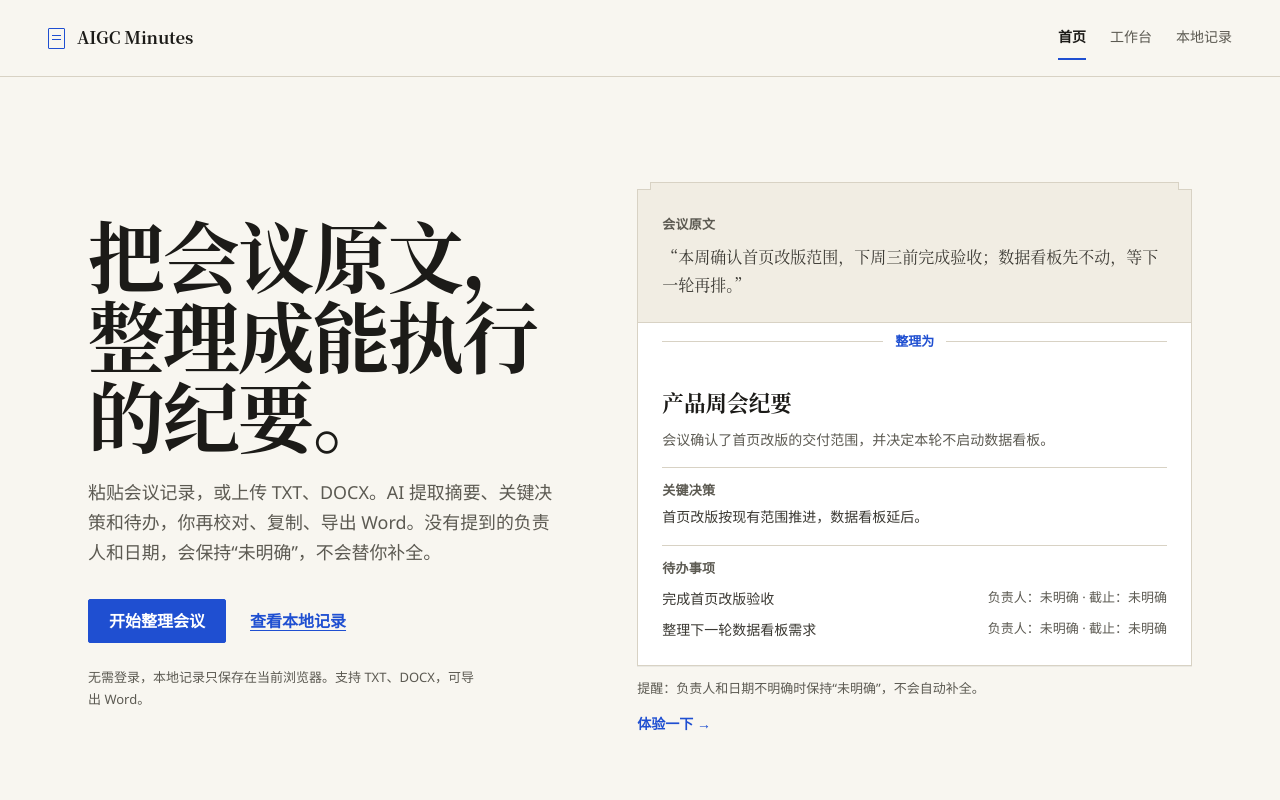
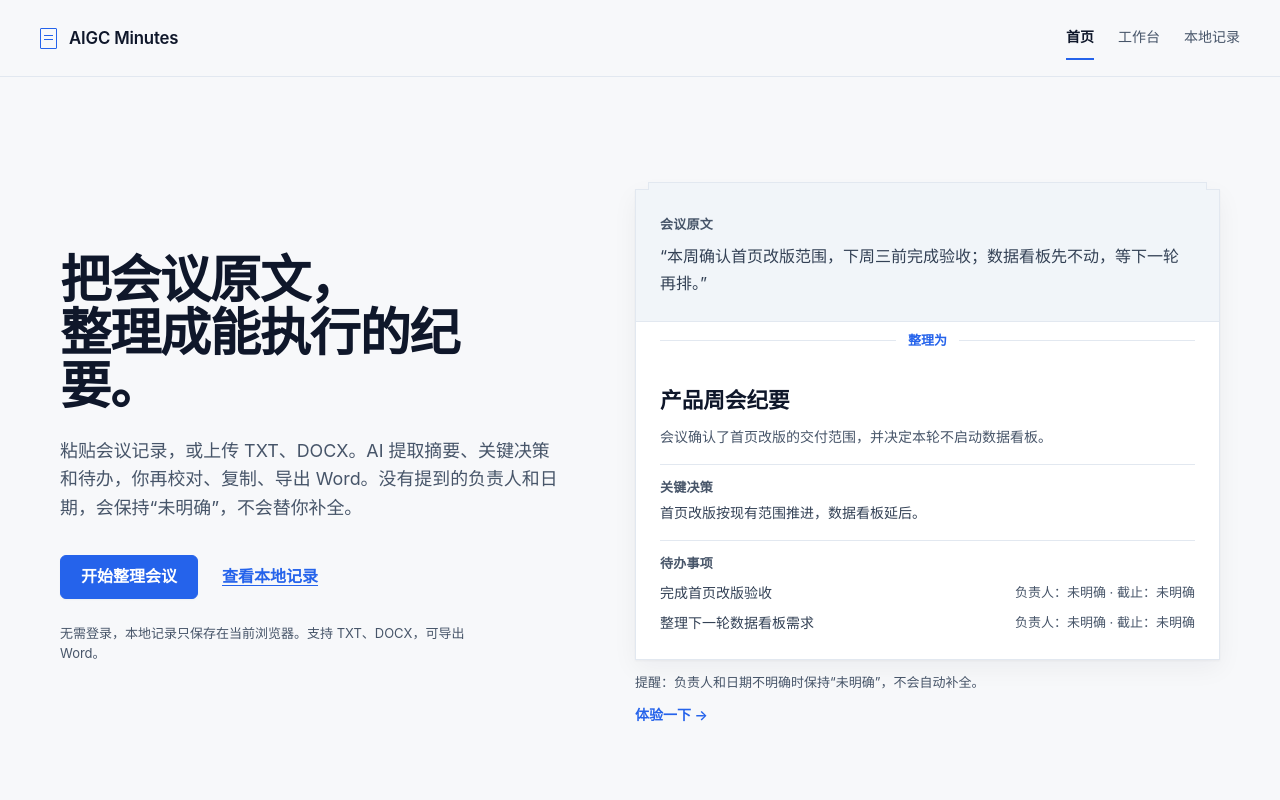
Before and after one commit to ACheng-06/AIGC-Minutes, a Vue app in the folder web/: page / in a window 1280 px wide. Shown: the top 800 px of the page. Built offline with nearby package versions, Linux system fonts and the light colour scheme; no server answers.

Commit message:
feat: 更新现代 SaaS 设计令牌与全局样式

```diff
--- a/web/src/styles/main.css
+++ b/web/src/styles/main.css
@@ -15,7 +15,7 @@ body {
   min-width: 320px;
   background: var(--color-bg);
   color: var(--color-fg);
-  font-family: var(--font-body);
+  font-family: var(--font-sans);
   font-size: var(--font-size-body);
   line-height: var(--line-height-body);
 }
@@ -30,21 +30,21 @@ h3,
 h4 {
   margin: 0;
   color: var(--color-fg);
+  font-family: var(--font-heading);
   line-height: var(--line-height-heading);
   text-wrap: balance;
 }
 
 h1 {
-  font-family: var(--font-display);
   font-size: var(--font-size-h1);
   font-weight: 600;
-  letter-spacing: -0.01em;
+  letter-spacing: -0.02em;
 }
 
 h2 {
-  font-family: var(--font-display);
   font-size: var(--font-size-h2);
   font-weight: 600;
+  letter-spacing: -0.01em;
 }
 
 h3 {
@@ -59,6 +59,7 @@ p {
 a {
   color: var(--color-primary);
   text-underline-offset: 0.18em;
+  transition: color var(--duration-fast) var(--ease-out);
 }
 
 a:hover {
@@ -182,29 +183,24 @@ main:focus-visible {
   font-weight: 600;
   line-height: 1.2;
   text-decoration: none;
+  transition:
+    background-color var(--duration-fast) var(--ease-out),
+    border-color var(--duration-fast) var(--ease-out),
+    color var(--duration-fast) var(--ease-out),
+    box-shadow var(--duration-fast) var(--ease-out),
+    transform var(--duration-fast) var(--ease-out);
 }
 
 .button-primary {
   border-color: var(--color-primary);
   background: var(--color-primary);
-  color: var(--white);
-}
-
-.button-primary:hover {
-  border-color: var(--color-primary-hover);
-  background: var(--color-primary-hover);
-  color: var(--white);
+  color: var(--color-on-primary);
+  box-shadow: var(--shadow-xs);
 }
 
 .button-secondary {
   border-color: var(--color-border);
-  background: transparent;
-  color: var(--color-fg);
-}
-
-.button-secondary:hover {
-  border-color: var(--color-fg-muted);
-  background: var(--color-surface-subtle);
+  background: var(--color-surface);
   color: var(--color-fg);
 }
 
@@ -217,15 +213,41 @@ main:focus-visible {
   text-decoration: underline;
   text-decoration-thickness: 1px;
   text-underline-offset: 0.2em;
+  transition: color var(--duration-fast) var(--ease-out);
 }
 
-.text-link:hover {
-  color: var(--color-primary-hover);
+@media (hover: hover) {
+  .button-primary:hover {
+    border-color: var(--color-primary-hover);
+    background: var(--color-primary-hover);
+    color: var(--color-on-primary);
+    box-shadow: var(--shadow-sm);
+    transform: translateY(-1px);
+  }
+
+  .button-secondary:hover {
+    border-color: var(--color-border-strong);
+    background: var(--color-surface-subtle);
+    color: var(--color-fg);
+  }
+
+  .text-link:hover {
+    color: var(--color-primary-hover);
+  }
+}
+
+.button-primary:active {
+  box-shadow: var(--shadow-xs);
+  transform: translateY(0);
+}
+
+.button-secondary:active {
+  background: var(--color-surface-subtle);
 }
 
 @media (max-width: 640px) {
   :root {
-    --font-size-h1: 1.85rem;
+    --font-size-h1: 1.75rem;
   }
 }
 
--- a/web/src/styles/tokens.css
+++ b/web/src/styles/tokens.css
@@ -1,67 +1,78 @@
 /*
  * AIGC Minutes 设计 token
  * 三层：primitive -> semantic -> Element Plus 覆盖。
+ * 现代 SaaS 方向：冷净浅灰底、白色内容面、深墨文字、单一蓝色强调。
  * 组件不要直接写十六进制颜色；新增颜色先加到这一层。
  */
 :root {
   color-scheme: light;
 
-  /* Primitive: 纸面 / 墨色 / 线条 */
-  --paper-50: #f8f6f0;
-  --paper-100: #f1ede3;
-  --paper-200: #e8e2d4;
-  --ink-900: #1c1b18;
-  --ink-700: #3a3832;
-  --ink-600: #5c5a52;
-  --line: #d8d2c4;
-
-  /* Primitive: 行动 / 状态 */
-  --cobalt-600: #1f4fd1;
-  --cobalt-700: #163ba0;
-  --cobalt-100: #e6ebfa;
-  --danger-600: #a3312a;
-  --danger-700: #7f241f;
-  --danger-100: #f7e7e4;
-  --success-700: #2f6b4f;
-  --success-100: #e4f0e8;
-  --warning-700: #7a4e00;
-  --warning-100: #f6ebd1;
+  /* Primitive: 中性色 */
+  --slate-50: #f7f8fa;
+  --slate-100: #f1f5f9;
+  --slate-200: #e2e8f0;
+  --slate-300: #cbd5e1;
+  --slate-600: #475569;
+  --slate-700: #334155;
+  --slate-900: #0f172a;
   --white: #ffffff;
 
+  /* Primitive: 品牌蓝 */
+  --blue-50: #eff6ff;
+  --blue-500: #3b82f6;
+  --blue-600: #2563eb;
+  --blue-700: #1d4ed8;
+
+  /* Primitive: 状态色 */
+  --red-50: #fef2f2;
+  --red-600: #dc2626;
+  --red-700: #b91c1c;
+  --green-50: #f0fdf4;
+  --green-700: #15803d;
+  --amber-50: #fffbeb;
+  --amber-700: #b45309;
+
   /* Semantic */
-  --color-bg: var(--paper-50);
+  --color-bg: var(--slate-50);
   --color-surface: var(--white);
-  --color-surface-subtle: var(--paper-100);
-  --color-fg: var(--ink-900);
-  --color-fg-strong: var(--ink-700);
-  --color-fg-muted: var(--ink-600);
-  --color-border: var(--line);
-  --color-primary: var(--cobalt-600);
-  --color-primary-hover: var(--cobalt-700);
-  --color-primary-soft: var(--cobalt-100);
-  --color-danger: var(--danger-600);
-  --color-danger-hover: var(--danger-700);
-  --color-danger-soft: var(--danger-100);
-  --color-success: var(--success-700);
-  --color-success-soft: var(--success-100);
-  --color-warning: var(--warning-700);
-  --color-warning-soft: var(--warning-100);
-  --color-focus: var(--cobalt-600);
+  --color-surface-subtle: var(--slate-100);
+  --color-fg: var(--slate-900);
+  --color-fg-strong: var(--slate-700);
+  --color-fg-muted: var(--slate-600);
+  --color-border: var(--slate-200);
+  --color-border-strong: var(--slate-300);
+  --color-primary: var(--blue-600);
+  --color-primary-hover: var(--blue-700);
+  --color-primary-soft: var(--blue-50);
+  --color-on-primary: var(--white);
+  --color-danger: var(--red-600);
+  --color-danger-hover: var(--red-700);
+  --color-danger-soft: var(--red-50);
+  --color-success: var(--green-700);
+  --color-success-soft: var(--green-50);
+  --color-warning: var(--amber-700);
+  --color-warning-soft: var(--amber-50);
+  --color-focus: var(--blue-600);
 
-  /* 字体：不加载外部字体，避免首屏网络依赖 */
-  --font-display: 'Songti SC', 'STSong', 'Noto Serif CJK SC', Georgia, serif;
-  --font-body: 'PingFang SC', 'Microsoft YaHei', 'Segoe UI', system-ui, sans-serif;
-  --font-size-display: clamp(2.5rem, 6vw, 5rem);
-  --font-size-h1: clamp(2rem, 3.5vw, 3rem);
+  /* 字体：不加载外部字体，使用系统无衬线栈 */
+  --font-sans:
+    'SF Pro Text', 'Segoe UI Variable', 'Segoe UI', 'PingFang SC', 'Microsoft YaHei',
+    system-ui, sans-serif;
+  --font-heading: var(--font-sans);
+  /* 兼容现有组件里的旧变量名，值已经改为无衬线 */
+  --font-display: var(--font-sans);
+
+  --font-size-display: clamp(2.5rem, 4vw, 3.75rem);
+  --font-size-h1: clamp(1.75rem, 2.6vw, 2.5rem);
   --font-size-h2: 1.5rem;
   --font-size-h3: 1.125rem;
   --font-size-body: 1rem;
   --font-size-small: 0.875rem;
   --font-size-caption: 0.8125rem;
-  --line-height-body: 1.65;
+  --line-height-body: 1.6;
   --line-height-heading: 1.15;
 
-  /* 间距 / 圆角 / 线条 */
+  /* 间距 / 圆角 / 线条 / 阴影 */
   --space-1: 4px;
   --space-2: 8px;
   --space-3: 12px;
@@ -71,50 +82,67 @@
   --space-7: 48px;
   --space-8: 64px;
   --space-9: 96px;
-  --radius-xs: 2px;
-  --radius-sm: 4px;
-  --shadow-sheet: 0 1px 0 rgba(28, 27, 24, 0.06);
-  --content-home: 1200px;
-  --content-workspace: 1440px;
-  --content-history: 1100px;
-  --content-pad: clamp(16px, 4vw, 48px);
+  --radius-xs: 6px;
+  --radius-sm: 8px;
+  --radius-md: 10px;
+  --radius-lg: 12px;
+  --shadow-xs: 0 1px 2px rgb(15 23 42 / 4%);
+  --shadow-sm: 0 1px 2px rgb(15 23 42 / 4%), 0 8px 24px rgb(15 23 42 / 5%);
+  /* 兼容现有预览组件；后续组件统一使用 --shadow-sm */
+  --shadow-sheet: var(--shadow-sm);
+
+  /* 页面容器 */
+  --content-home: 1240px;
+  --content-workspace: 1360px;
+  --content-history: 1120px;
+  --content-pad: clamp(16px, 4vw, 40px);
+
+  /* 动效 */
+  --duration-fast: 140ms;
+  --duration-base: 180ms;
+  --ease-out: cubic-bezier(0.2, 0.8, 0.2, 1);
 
   /* Element Plus 语义映射：只改变量，不靠 !important 覆盖组件 */
   --el-color-primary: var(--color-primary);
   --el-color-primary-dark-2: var(--color-primary-hover);
-  --el-color-primary-light-3: var(--color-primary-hover);
-  --el-color-primary-light-5: #5b7bdb;
-  --el-color-primary-light-7: #a9bbee;
-  --el-color-primary-light-8: #c9d5f5;
+  --el-color-primary-light-3: var(--blue-500);
+  --el-color-primary-light-5: #60a5fa;
+  --el-color-primary-light-7: #93c5fd;
+  --el-color-primary-light-8: #bfdbfe;
   --el-color-primary-light-9: var(--color-primary-soft);
   --el-color-danger: var(--color-danger);
   --el-color-danger-dark-2: var(--color-danger-hover);
-  --el-color-danger-light-3: var(--color-danger-hover);
-  --el-color-danger-light-5: #c25a52;
+  --el-color-danger-light-3: #ef4444;
+  --el-color-danger-light-5: #f87171;
   --el-color-danger-light-9: var(--color-danger-soft);
   --el-color-success: var(--color-success);
+  --el-color-success-light-3: #22c55e;
+  --el-color-success-light-5: #4ade80;
   --el-color-success-light-9: var(--color-success-soft);
   --el-color-warning: var(--color-warning);
+  --el-color-warning-light-3: #f59e0b;
+  --el-color-warning-light-5: #fbbf24;
   --el-color-warning-light-9: var(--color-warning-soft);
   --el-text-color-primary: var(--color-fg);
   --el-text-color-regular: var(--color-fg-muted);
   --el-text-color-secondary: var(--color-fg-muted);
-  --el-text-color-placeholder: #6f6b61;
-  --el-text-color-disabled: #8a857a;
+  /* 占位符也按普通文字处理：在浅灰底上必须达到 4.5:1。 */
+  --el-text-color-placeholder: var(--slate-600);
+  --el-text-color-disabled: #94a3b8;
   --el-border-color: var(--color-border);
   --el-border-color-light: var(--color-border);
-  --el-border-color-lighter: #e6e0d4;
+  --el-border-color-lighter: var(--slate-100);
   --el-fill-color: var(--color-surface-subtle);
   --el-fill-color-light: var(--color-surface-subtle);
-  --el-fill-color-lighter: var(--paper-50);
+  --el-fill-color-lighter: var(--slate-50);
   --el-fill-color-blank: var(--color-surface);
   --el-bg-color: var(--color-surface);
   --el-bg-color-overlay: var(--color-surface);
   --el-border-radius-base: var(--radius-xs);
   --el-border-radius-small: var(--radius-xs);
   --el-border-radius-round: var(--radius-xs);
-  --el-box-shadow-light: 0 1px 0 rgba(28, 27, 24, 0.06);
-  --el-font-family: var(--font-body);
+  --el-box-shadow-light: var(--shadow-xs);
+  --el-font-family: var(--font-sans);
   --el-font-size-base: 16px;
   --el-font-size-small: 14px;
 }
```
